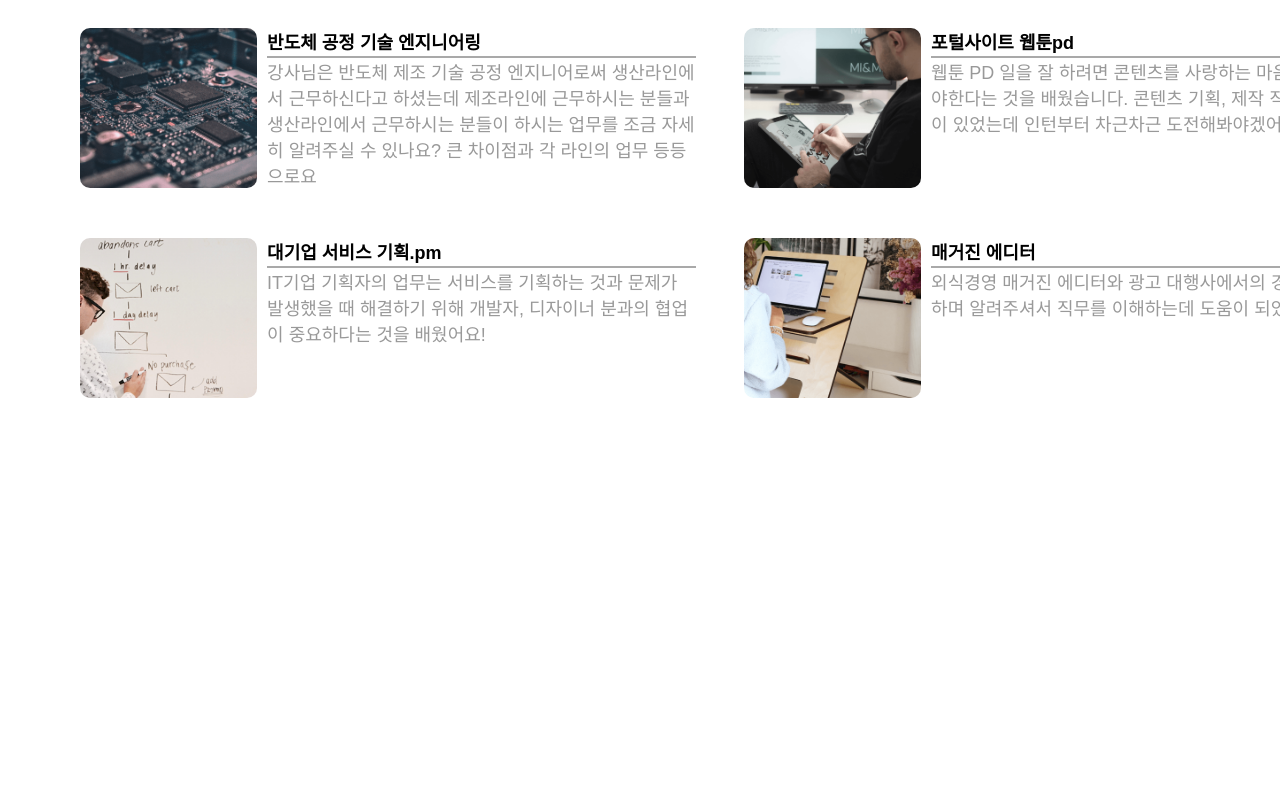
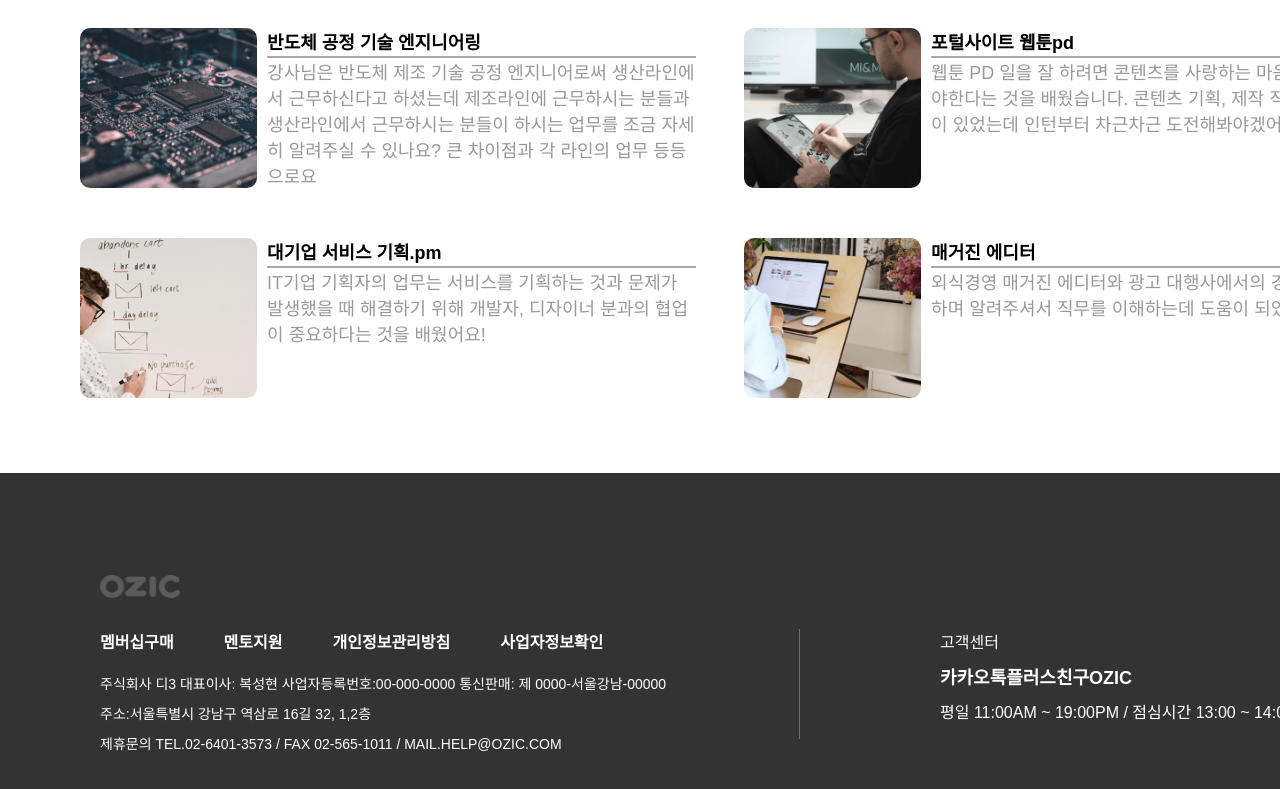
Before and after one commit to gyuwanc1/react_project, a React (Create React App) app in the folder clone_react01/: page /main in a window 1280 px wide. Shown: the part 1869-2658 px from the top of the page. Before the commit the page ends 2292 px from the top, so only its background shows below. Built offline with nearby package versions, Linux system fonts and the light colour scheme.

Commit message:
[add] footer && home completed

```diff
--- a/clone_react01/src/App.js
+++ b/clone_react01/src/App.js
@@ -1,5 +1,6 @@
 
 import './App.css';
+import Footer from './component/Footer';
 import Header from './component/Header';
 import Router from './router/Router';
 
@@ -10,6 +11,7 @@ function App() {
     <div className="App">
       <Header />
       <Router />
+      <Footer />
     </div>
   );
 }
--- /dev/null
+++ b/clone_react01/src/component/Footer.js
@@ -0,0 +1,30 @@
+import React from 'react'
+import { Link } from 'react-router-dom'
+import '../style/footer.scss'
+
+export default function Footer() {
+  return (
+    <footer id="footbox">
+      <h2><span className='blind'>ozic</span></h2>
+      <ul className='footarea'>
+
+        <li className='foot_01'>
+          <ul>
+            <li><Link to="/">멤버십구매</Link></li>
+            <li><Link to="/">멘토지원</Link></li>
+            <li><Link to="/">개인정보관리방침</Link></li>
+            <li><Link to="/">사업자정보확인</Link></li>
+          </ul>
+          <p>주식회사 디3 대표이사: 복성현 사업자등록번호:00-000-0000 통신판매: 제 0000-서울강남-00000</p>
+          <p>주소:서울특별시 강남구 역삼로 16길 32, 1,2층</p>
+          <p>제휴문의 tel.02-6401-3573 / fax 02-565-1011 / mail.help@ozic.com</p>
+        </li>
+        <li className='foot_02'>
+          <p>고객센터</p>
+          <p>카카오톡플러스친구ozic</p>
+          <p>평일 11:00am ~ 19:00pm / 점심시간 13:00 ~ 14:00pm</p>
+        </li>
+      </ul>
+    </footer>
+  )
+}
--- a/clone_react01/src/style/after.scss
+++ b/clone_react01/src/style/after.scss
@@ -1,6 +1,6 @@
 //after.scss
 
-#after_box {width: 1280px; height: 460px; margin: auto; font-family: sans-serif;
+#after_box {width: 1280px; height: 460px; margin: auto; margin-top: 50px; margin-bottom: 50px; font-family: sans-serif;
   h2 {width: auto; height: auto; font-size: 28px; text-align: left; padding: 0px 20px;}
   .livearea {display: flex; justify-content: space-between; flex-wrap: wrap; align-items: center; width: 100%; height: 420px;
     & li {display: flex; justify-content: flex-start;  width: 616px; height: 160px;
--- /dev/null
+++ b/clone_react01/src/style/footer.scss
@@ -0,0 +1,29 @@
+//footer.scss
+
+#footbox {width: 1440px; height: 370px; background-color: rgba(51,51,51); padding: 100px;
+  h2 {width: 80px; height: 26px; margin-bottom: 30px;
+    background: {image:url('../multi/img/footlog.png');
+      repeat:no-repeat;
+      position:50% 50% ;
+      size: contain;
+      }
+  }
+  .footarea {display: flex; justify-content: space-between; width: 100%; height: 110px;
+  font-family: sans-serif; color:#fff;
+    .foot_01 {width: 700px; height: 100%; border-right: 1px solid rgba(112,112,112) ;
+    font-size: 14px; text-align: start; text-transform:uppercase;
+      &> ul {display: flex;justify-content:flex-start;width: 100%; height: auto; margin-bottom: 20px;
+        &> li {width: auto; height: auto; margin-right: 50px; font-size: 16px;
+          font-weight: bold;
+          & a {display: block; width: auto; height: auto;}
+        }
+      }
+      & p {margin-bottom: 10px;}
+  }
+    .foot_02 {width: 400px; height: 100%; text-align: start;text-transform: uppercase;
+      & p:nth-child(1) {margin-bottom: 10px;}
+      & p:nth-child(2) {font-weight: bold; font-size: 18px; margin-bottom: 10px; }
+    }
+
+  }
+}
```
Also changed, not shown: clone_react01/src/multi/img/footlog.png (added).
